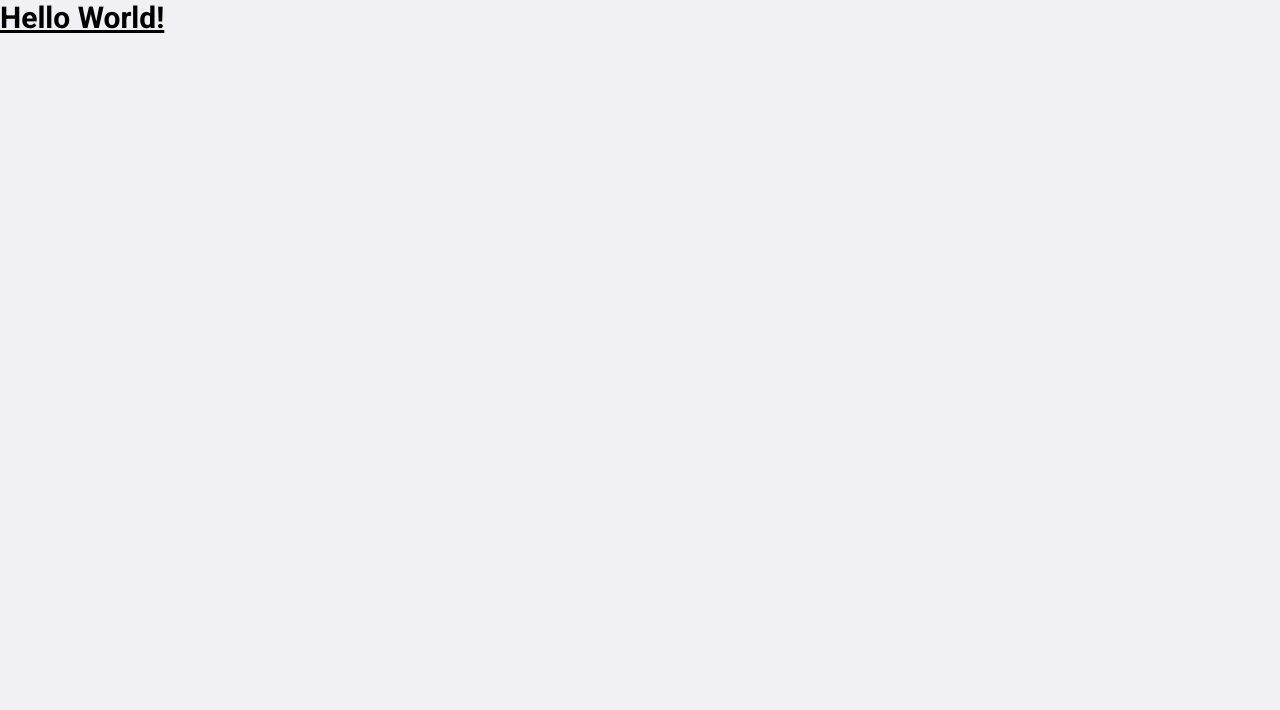
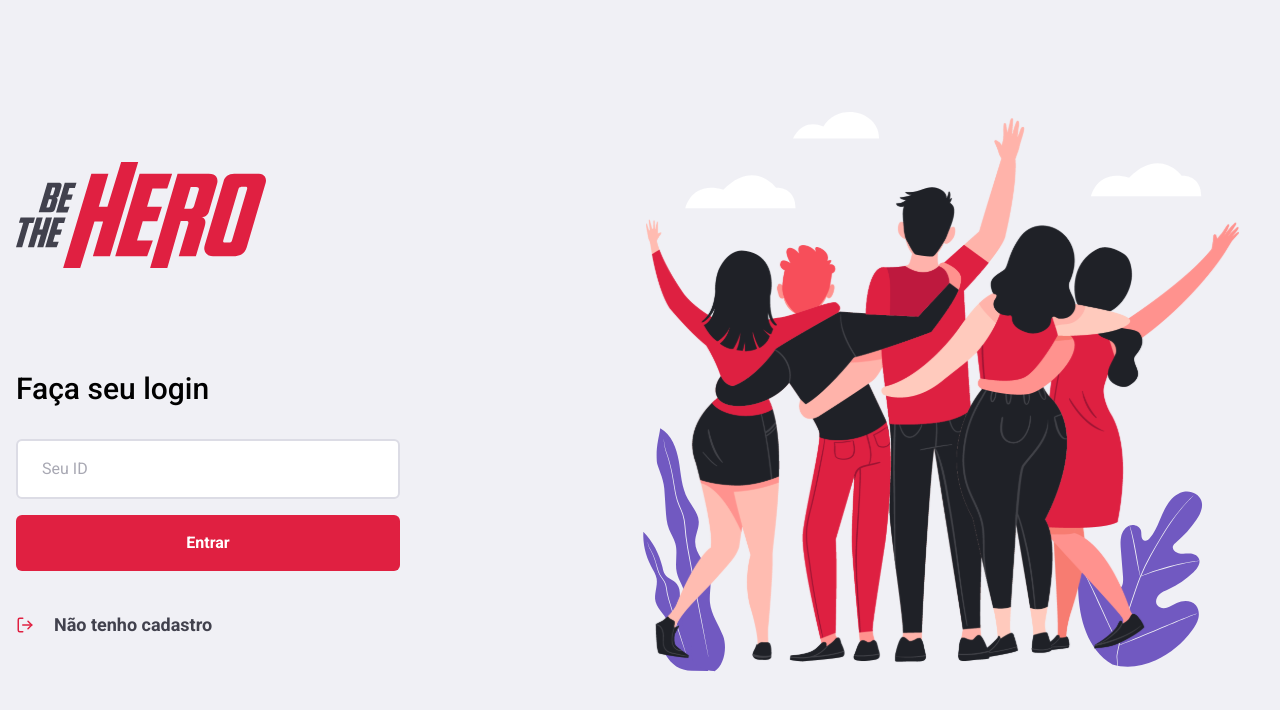
Before and after one commit to sou-gabriel/be-the-hero, a Next.js app: page / in a window 1280 px wide. Shown: the top 710 px of the page. Built offline with nearby package versions, Linux system fonts and the light colour scheme.

Commit message:
feat: add markup and styling for desktop devices on home page

```diff
--- a/package.json
+++ b/package.json
@@ -12,7 +12,8 @@
   "dependencies": {
     "next": "12.1.0",
     "react": "17.0.2",
-    "react-dom": "17.0.2"
+    "react-dom": "17.0.2",
+    "react-icons": "^4.3.1"
   },
   "devDependencies": {
     "@commitlint/cli": "^16.2.1",
--- a/src/pages/index.tsx
+++ b/src/pages/index.tsx
@@ -1,8 +1,46 @@
 import type { NextPage } from 'next'
+import Image from 'next/image'
+import Link from 'next/link'
+import { FiLogOut } from 'react-icons/fi'
 
 const Home: NextPage = () => {
   return (
-    <h1 className="text-3xl font-bold underline font-roboto">Hello World!</h1>
+    <div className="container max-w-7xl flex items-center justify-between h-screen gap-x-32 px-4 mx-auto">
+      <section className="w-80 xl:w-96 ">
+        <div className="mb-24">
+          <Image src="/logo.svg" alt="Be The Hero" width="250" height="106" />
+        </div>
+
+        <form className="mb-10">
+          <fieldset>
+            <legend className="font-medium text-3xl mb-8">
+              Faça seu login
+            </legend>
+            <input
+              type="text"
+              placeholder="Seu ID"
+              className="bg-white rounded-md py-4 px-6 w-full text-gray-600 border-2 border-gray-500 border-solid placeholder:text-gray-600 mb-4"
+            />
+          </fieldset>
+          <button
+            type="submit"
+            className="bg-red w-full text-white font-bold rounded-md h-14"
+          >
+            Entrar
+          </button>
+        </form>
+        <Link href="#">
+          <a className="flex items-center text-lg hover:underline">
+            <FiLogOut className="text-red" />
+            <span className="font-bold text-gray-800 ml-5">
+              Não tenho cadastro
+            </span>
+          </a>
+        </Link>
+      </section>
+
+      <Image src="/people.svg" alt="Pessoas juntas" width="640" height="576" />
+    </div>
   )
 }
 
```
Also changed, not shown: 1 other file (tests, documents, lock files or other folders).
